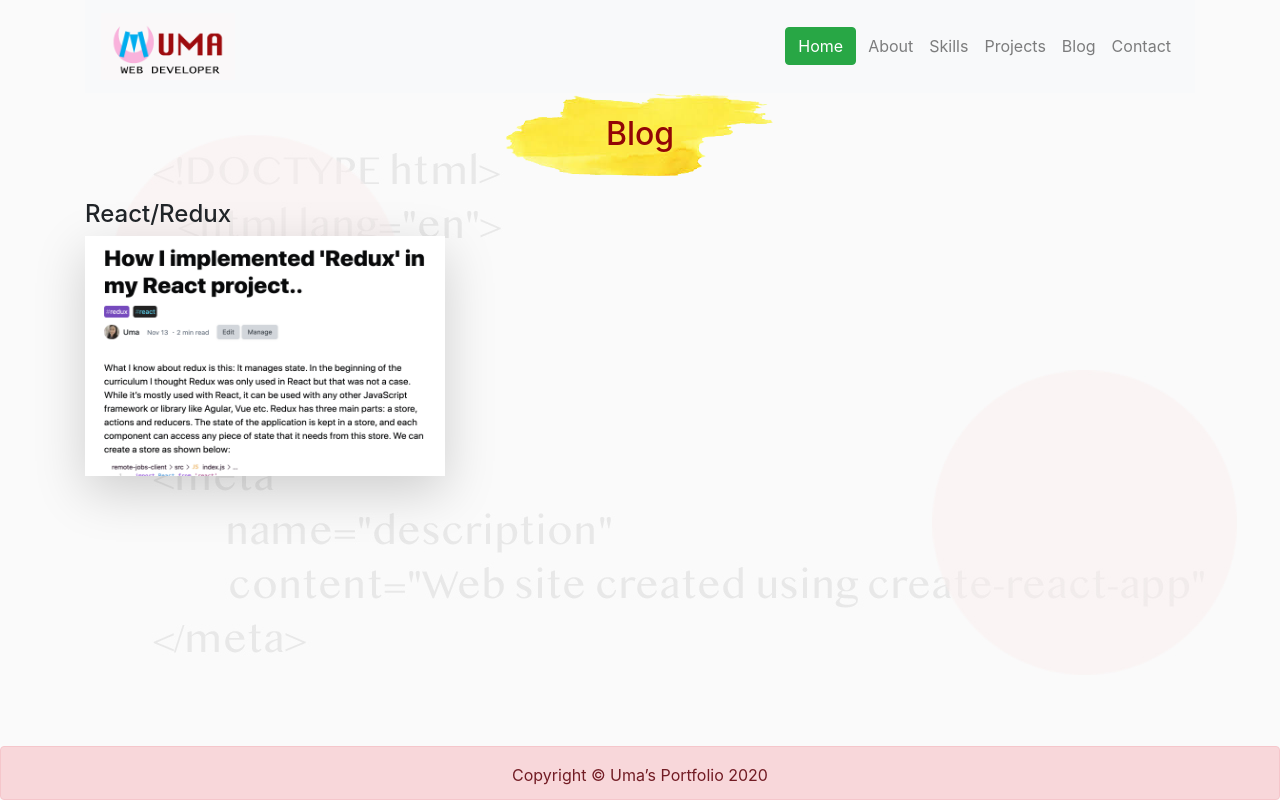
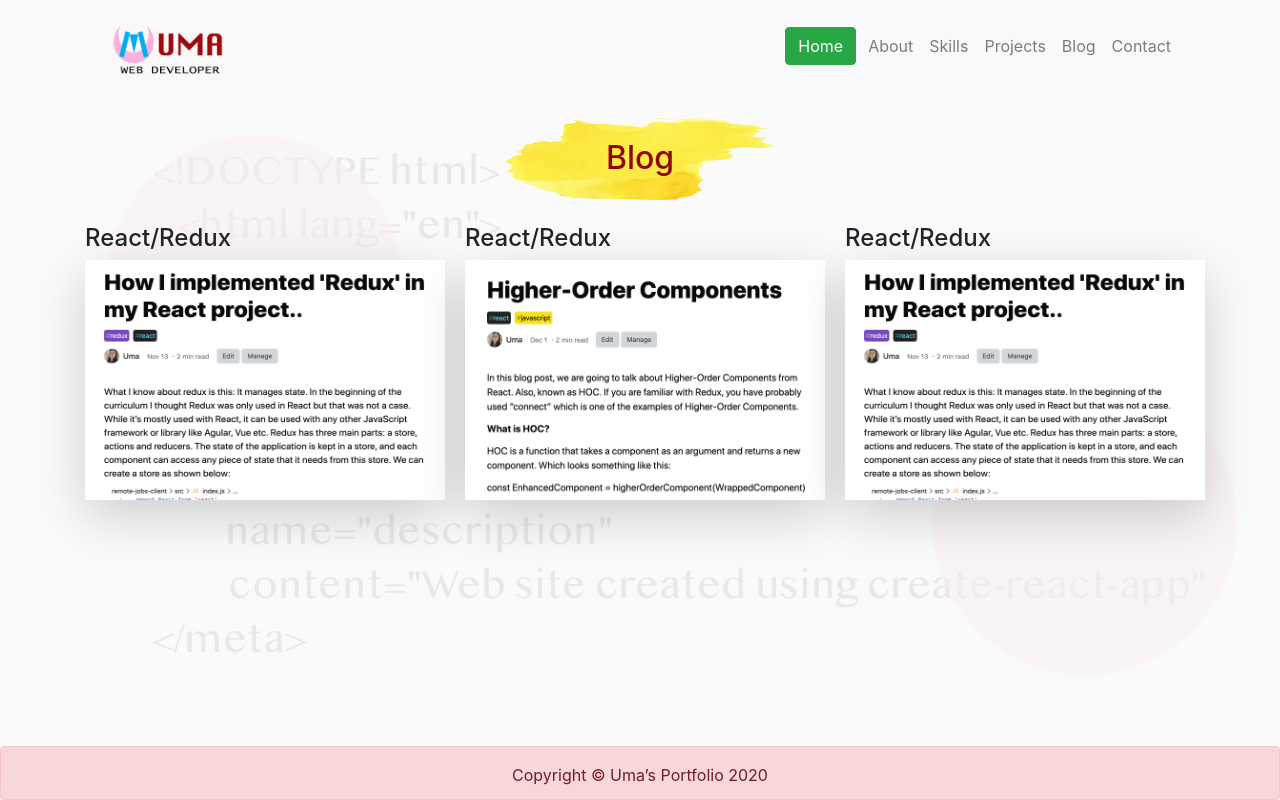
Before and after one commit to mdr-uma/portfolio, a React (Create React App) app: page /blog in a window 1280 px wide. Built offline with nearby package versions, Linux system fonts and the light colour scheme.

Commit message:
add blog post links and images

```diff
--- a/src/components/Blog.js
+++ b/src/components/Blog.js
@@ -1,9 +1,11 @@
 import React from 'react'
 import image from '../images/redux.png'
+import image1 from '../images/higher-order.png'
 
 const Blog = () => {
     return(
         <div className="container">
+            <br/>
             <h2>Blog</h2>
             <div className="row">
                 <div className="col-sm-4 pt-3">
@@ -13,10 +15,16 @@ const Blog = () => {
                     </a>
                 </div>
                 <div className="col-sm-4 pt-3">
-
+                    <h4>React/Redux</h4>
+                    <a href="https://dev.to/uma/higher-order-components-5e52">
+                        <img width="360px" height="240px" src={image1} alt="pic" className="shadow-lg" />
+                    </a>
                 </div>
                 <div className="col-sm-4 pt-3">
-
+                    <h4>React/Redux</h4>
+                    <a href="https://dev.to/uma/how-i-implemented-redux-in-my-react-project-3c79">
+                        <img width="360px" height="240px" src={image} alt="pic" className="shadow-lg" />
+                    </a>
                 </div>
             </div>
         </div>
```
